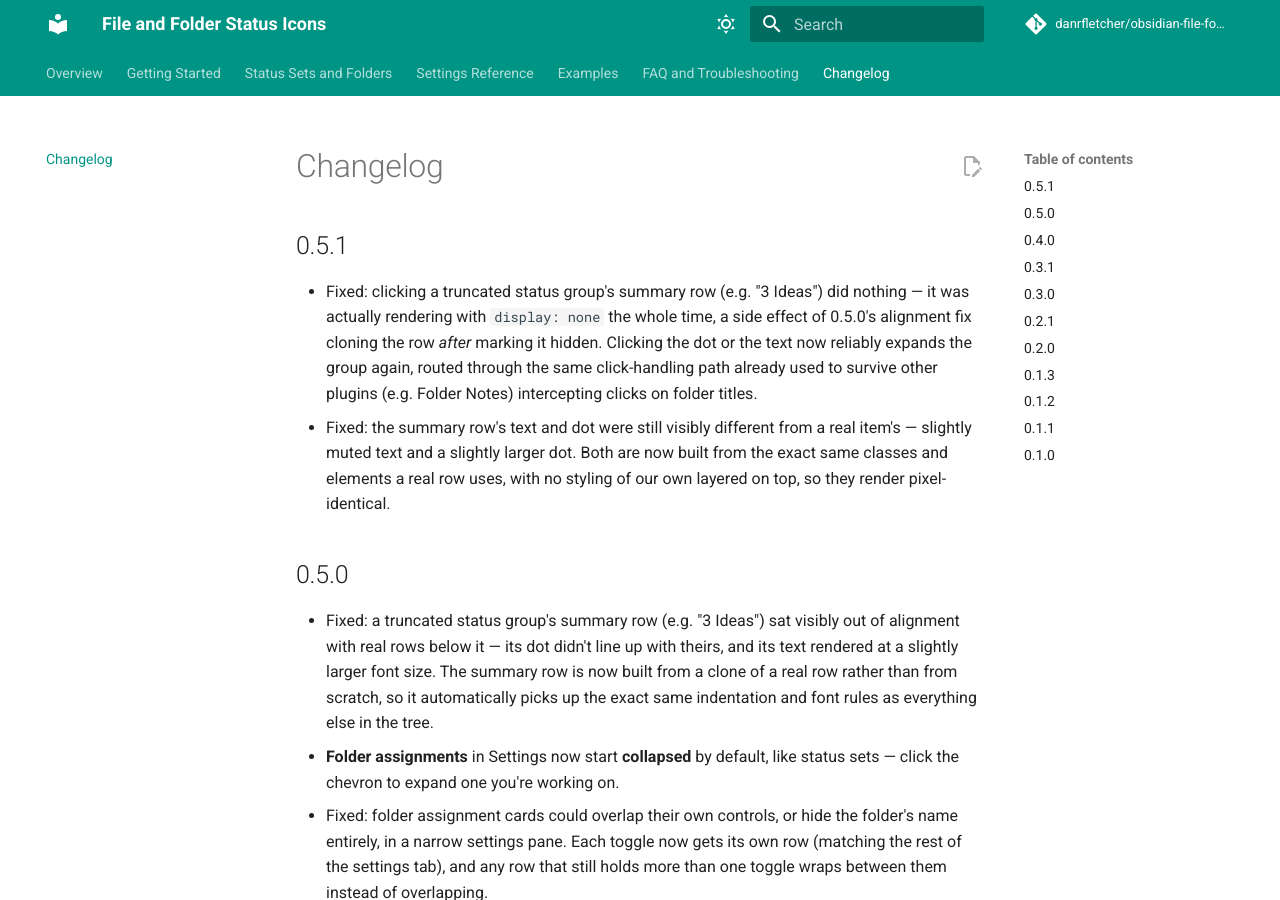
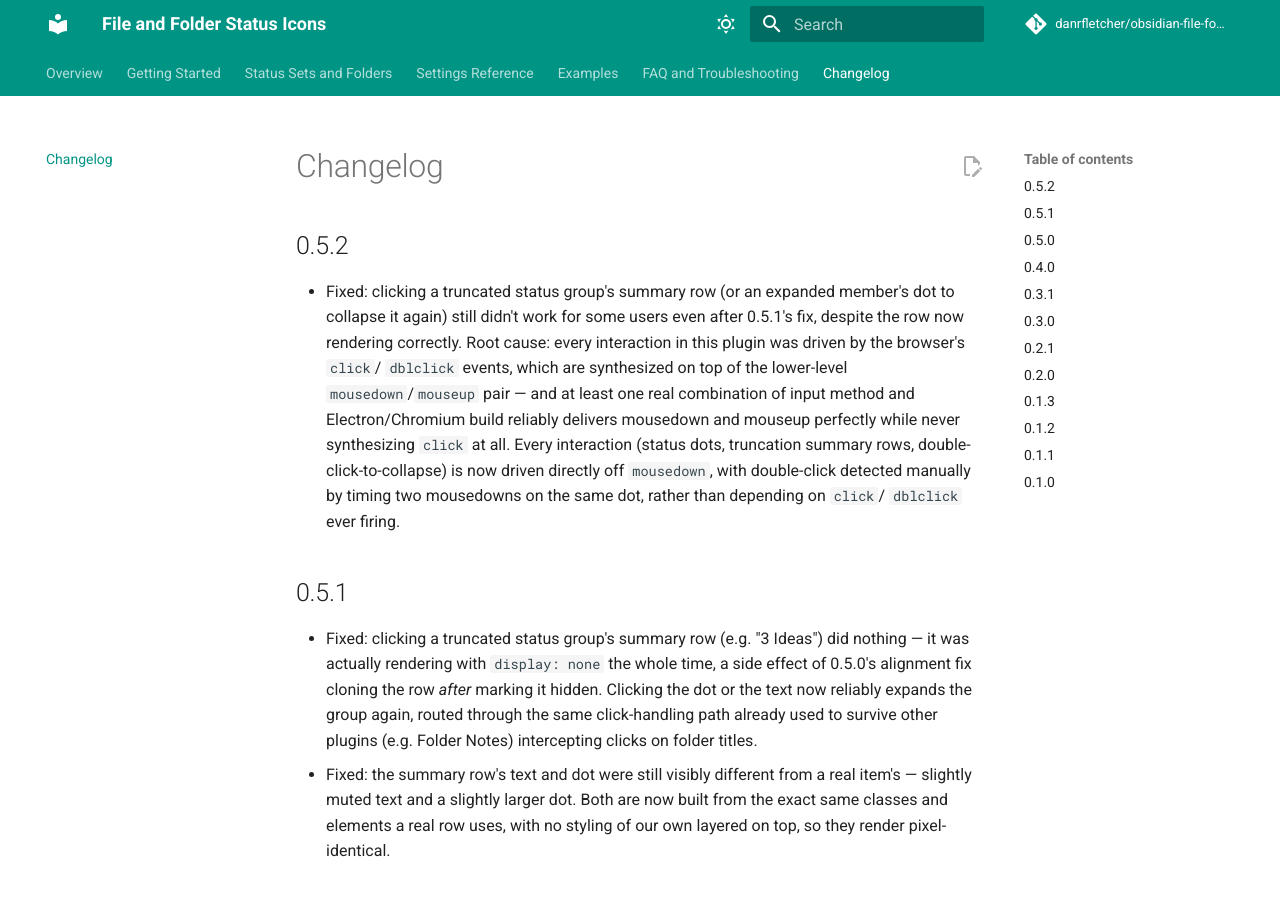
Before and after one commit to danrfletcher/obsidian-file-folder-status-icons, an MkDocs documentation site: the page built from docs/docs/changelog.md, in a window 1280 px wide and 900 px high. Built offline with MkDocs 1.6.1 and Material for MkDocs 9.7.7, drawn with Linux system fonts in a browser that asks for light colours; comment, search, counter and statistics services are not loaded.

Commit message:
v0.5.2: drive all interactions off mousedown, not click/dblclick
Root cause of the truncated-group click still not working for some users
after 0.5.1's rendering fix: every interaction in this plugin (status dots,
truncation summary rows, double-click-to-collapse) was driven by the
browser's click/dblclick events, which are synthesized on top of the
lower-level mousedown/mouseup pair. Diagnosed live (via LMCP-driven browser
devtools on the reporting user's actual machine) that at least one real
combination of input method and Electron/Chromium build delivers mousedown
and mouseup perfectly while never synthesizing click at all — silently
breaking every click-driven interaction in this file for that user, while a
synthetic mousedown+mouseup pair (as used in all prior testing) worked fine.

Every interaction is now driven directly off mousedown, with double-click
detected manually (two mousedowns on the same dot within 400ms) instead of
depending on the native dblclick event, which has the identical dependency
on click firing twice. Also added a left-button-only guard, since mousedown
(unlike click) fires for every button, and would otherwise wrongly hijack
right-clicks on a status dot away from Obsidian's own context menu.

Co-Authored-By: Claude Sonnet 5 <noreply@anthropic.com>

```diff
--- a/docs/docs/changelog.md
+++ b/docs/docs/changelog.md
@@ -1,4 +1,19 @@
 # Changelog
+
+## 0.5.2
+
+- Fixed: clicking a truncated status group's summary row (or an expanded
+  member's dot to collapse it again) still didn't work for some users even
+  after 0.5.1's fix, despite the row now rendering correctly. Root cause:
+  every interaction in this plugin was driven by the browser's `click`/
+  `dblclick` events, which are synthesized on top of the lower-level
+  `mousedown`/`mouseup` pair — and at least one real combination of input
+  method and Electron/Chromium build reliably delivers mousedown and mouseup
+  perfectly while never synthesizing `click` at all. Every interaction
+  (status dots, truncation summary rows, double-click-to-collapse) is now
+  driven directly off `mousedown`, with double-click detected manually by
+  timing two mousedowns on the same dot, rather than depending on `click`/
+  `dblclick` ever firing.
 
 ## 0.5.1
 
--- a/package.json
+++ b/package.json
@@ -1,6 +1,6 @@
 {
 	"name": "file-folder-status-icons",
-	"version": "0.5.1",
+	"version": "0.5.2",
 	"description": "Traffic-light style status icons for files and folders in the Obsidian file tree, with custom statuses, per-folder defaults, and persistent sort/group by status.",
 	"main": "main.js",
 	"scripts": {
--- a/versions.json
+++ b/versions.json
@@ -9,5 +9,6 @@
 	"0.3.1": "1.4.16",
 	"0.4.0": "1.4.16",
 	"0.5.0": "1.4.16",
-	"0.5.1": "1.4.16"
+	"0.5.1": "1.4.16",
+	"0.5.2": "1.4.16"
 }
```
Also changed, not shown: manifest.json, 1 other file.
